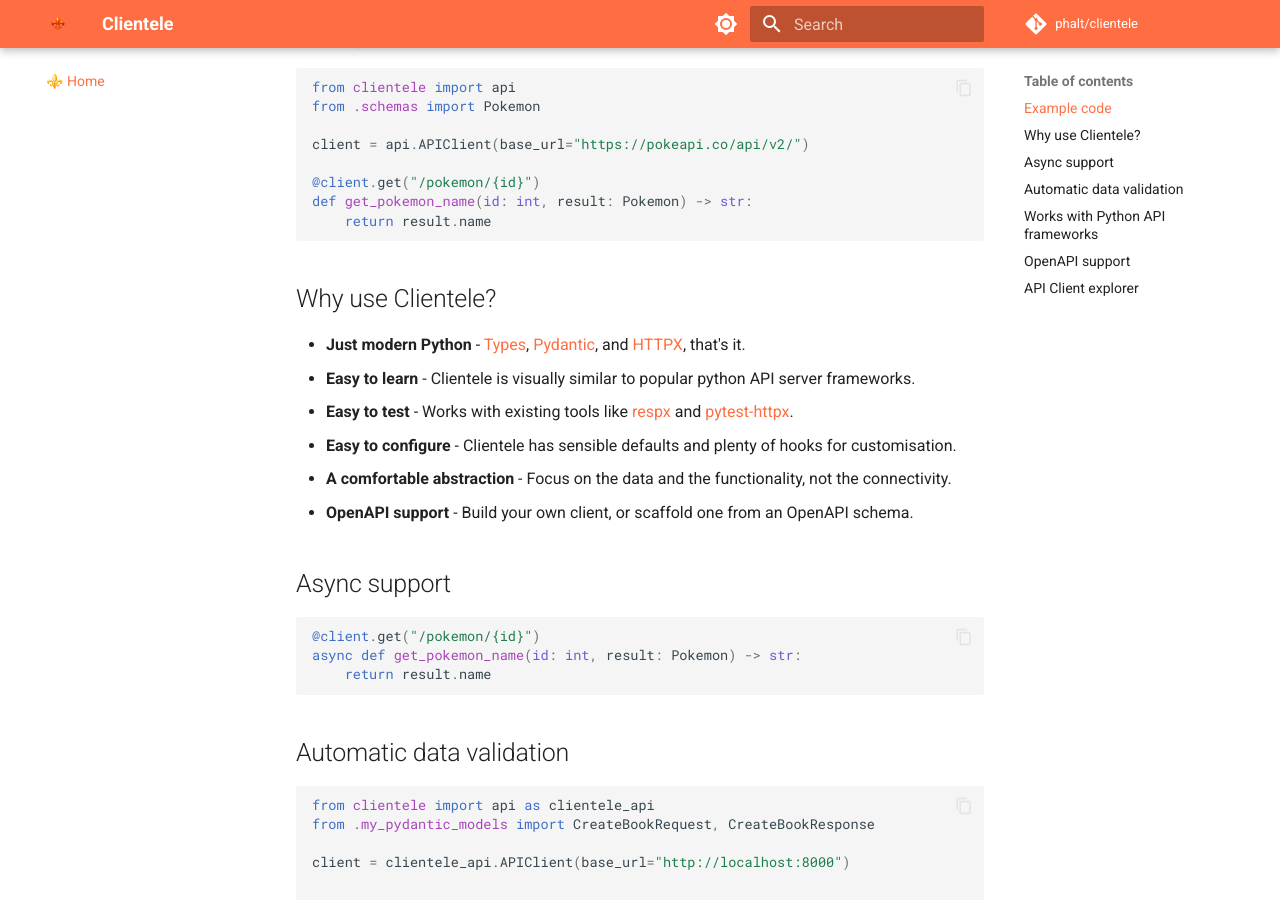
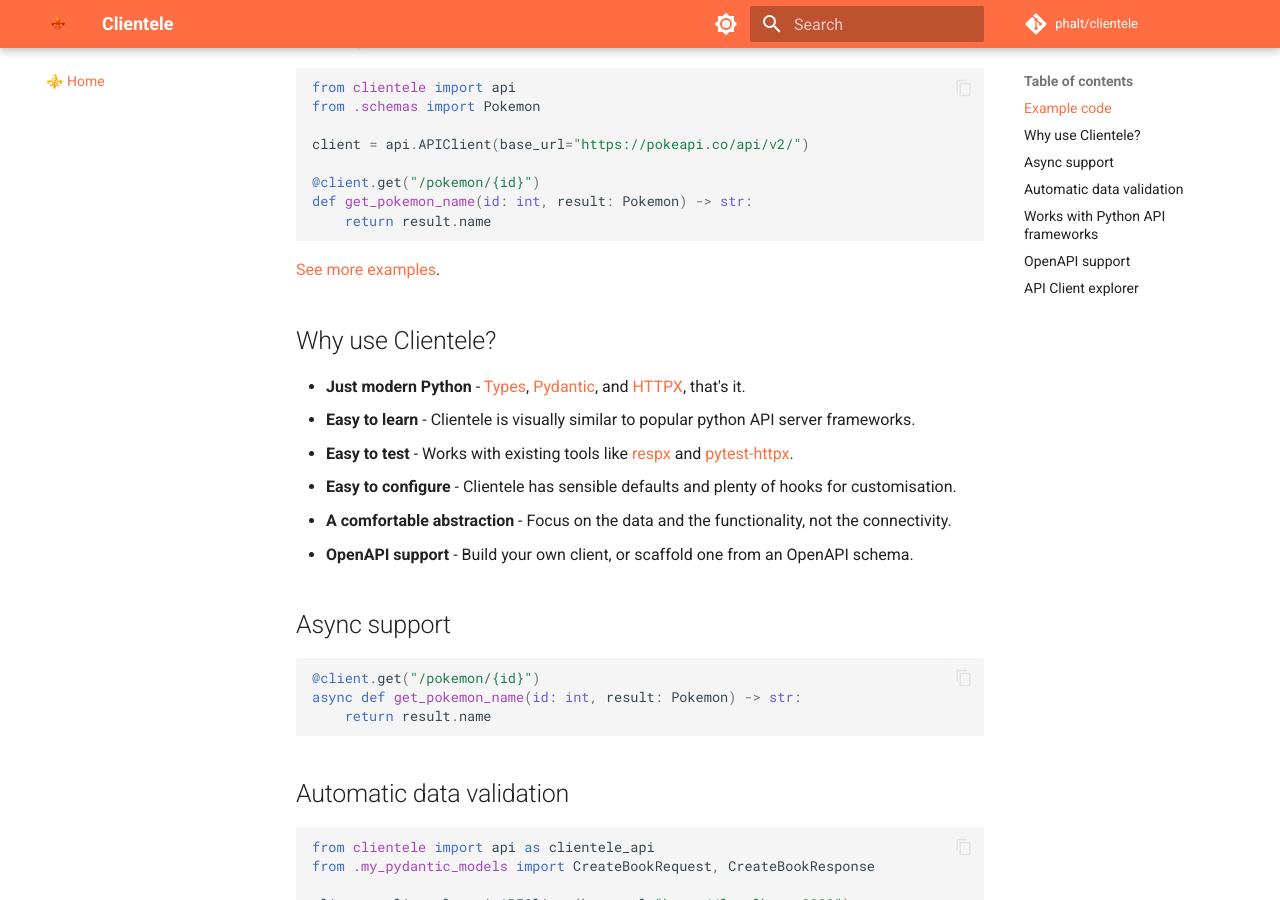
Before and after one commit to phalt/clientele, an MkDocs documentation site: the page built from docs/index.md, in a window 1280 px wide and 900 px high, scrolled down 648 px. Built offline with MkDocs 1.6.1 and Material for MkDocs 9.7.7, drawn with Linux system fonts in a browser that asks for light colours; comment, search, counter and statistics services are not loaded.

````diff
--- a/docs/index.md
+++ b/docs/index.md
@@ -34,6 +34,8 @@ client = api.APIClient(base_url="https://pokeapi.co/api/v2/")
 def get_pokemon_name(id: int, result: Pokemon) -> str:
     return result.name
 ```
+
+[See more examples](https://docs.clientele.dev/api-examples/).
 
 ## Why use Clientele?
 
````
Also changed, not shown: README.md (+2 -0 lines).
